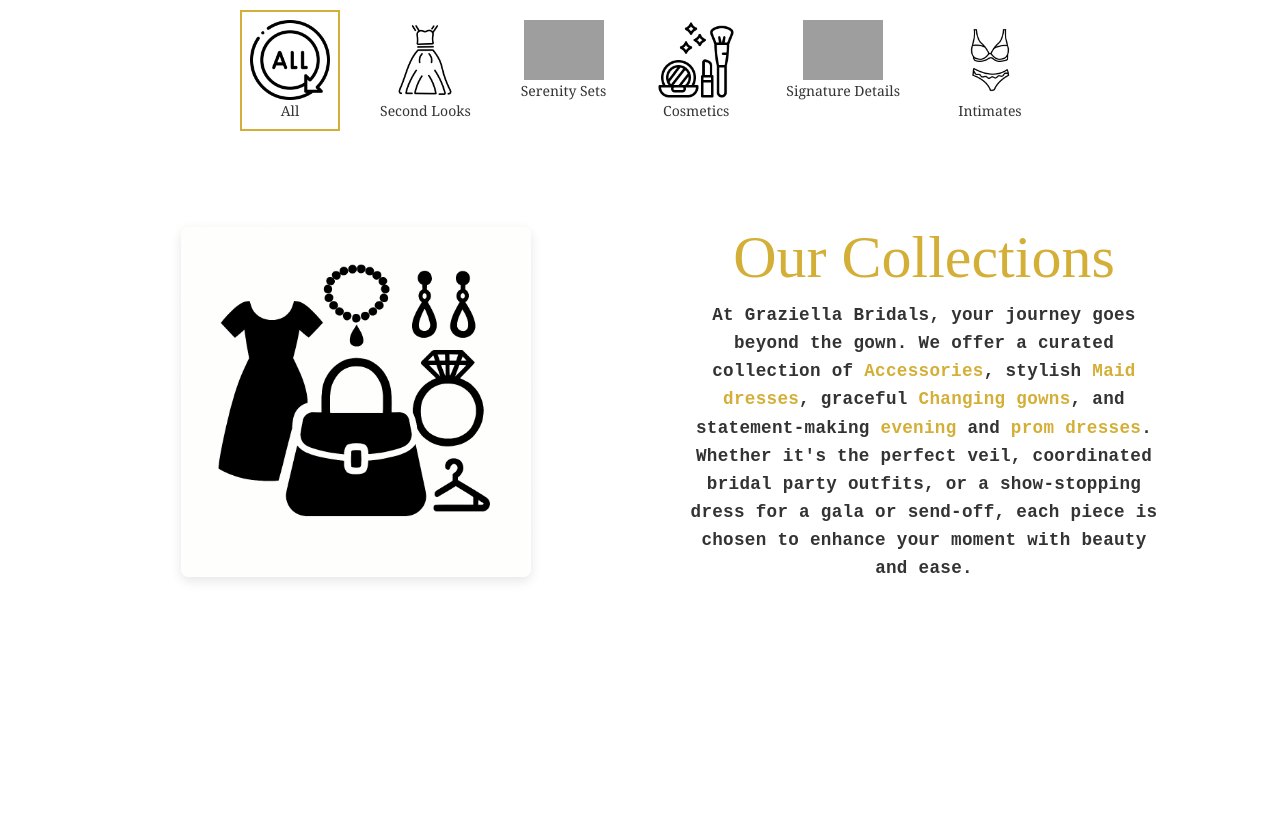
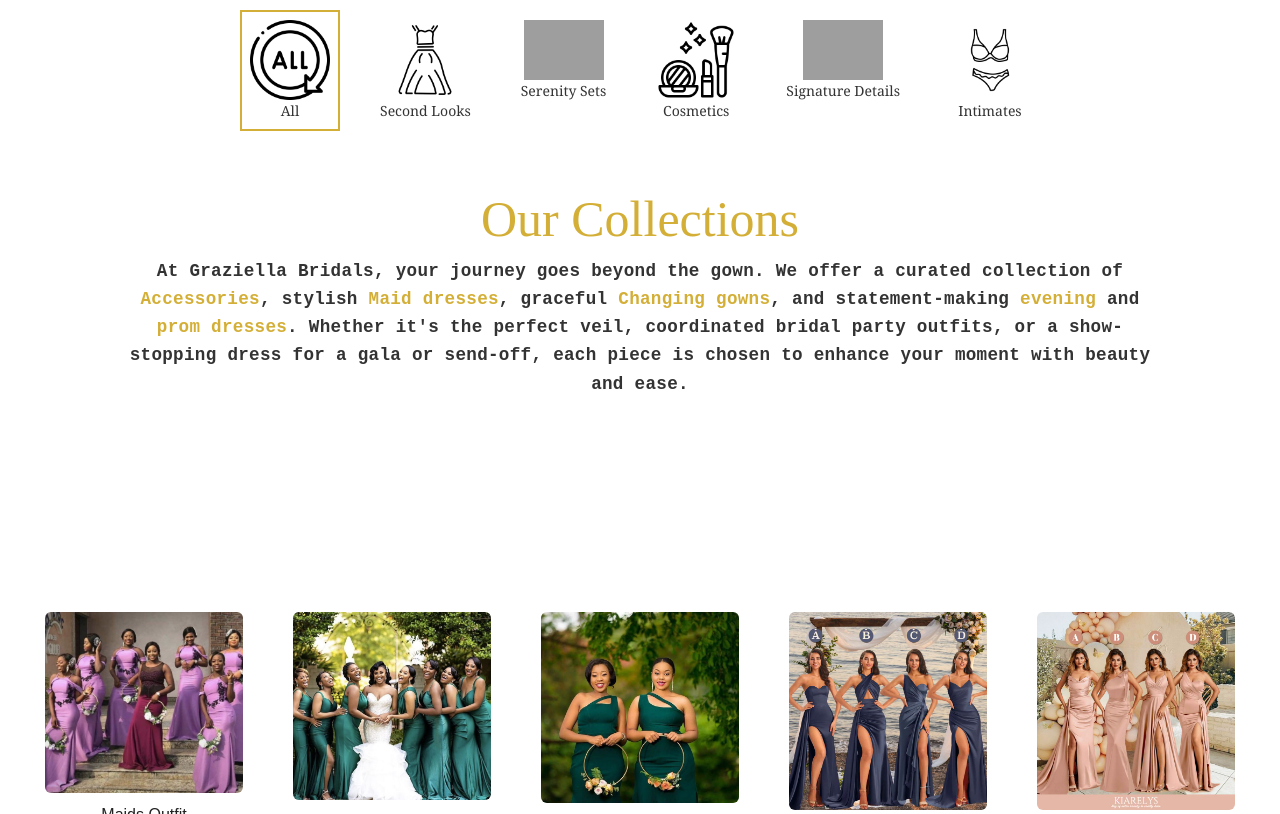
Before and after one commit to kazrich/Graziellabridals, a Django app: page /product/ in a window 1280 px wide. Shown: the part 242-1056 px from the top of the page. Run offline with Django 5.2, Linux system fonts and the light colour scheme; some web fonts are replaced; grey boxes are pictures that could not be loaded.

Commit message:
products display1

```diff
--- a/graziella/templates/product.html
+++ b/graziella/templates/product.html
@@ -1162,13 +1162,10 @@ body {
     </section>
 
 
-    <section class="category-banner-wrapper" data-category="all">
-        <div class="category-banner-split">
-            <div class="banner-image">
-                <img src="{% static 'bridals/img/bg.png' %}" alt="Elegant Bag" />
-            </div>
+    <section class="category-banner-wrapper">
+        <div>
             <div class="banner-text" style="font-family: 'Courier New'; font-weight: bold;">
-                <h2 style="font-family: 'Killery Bentom DEMO VERSION'; color: #d4af37; font-size: 60px;">Our Collections</h2>
+                <h2 style="font-family: 'Killery Bentom DEMO VERSION'; color: #d4af37; font-size: 50px;">Our Collections</h2>
                 <p>
                     At Graziella Bridals, your journey goes beyond the gown. We offer a curated collection of
                     <span style="color: #d4af37;">Accessories</span>, stylish
```
